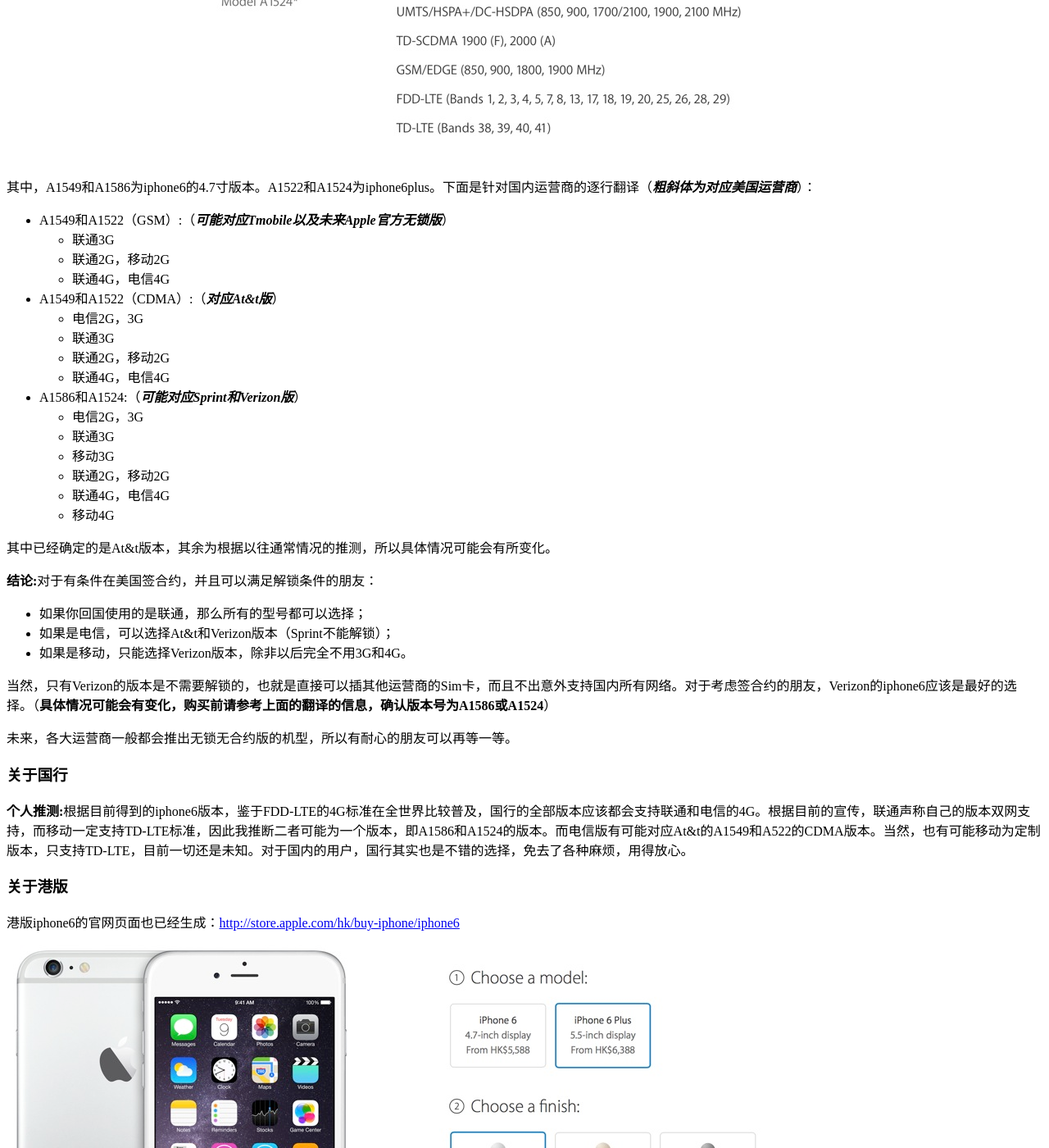
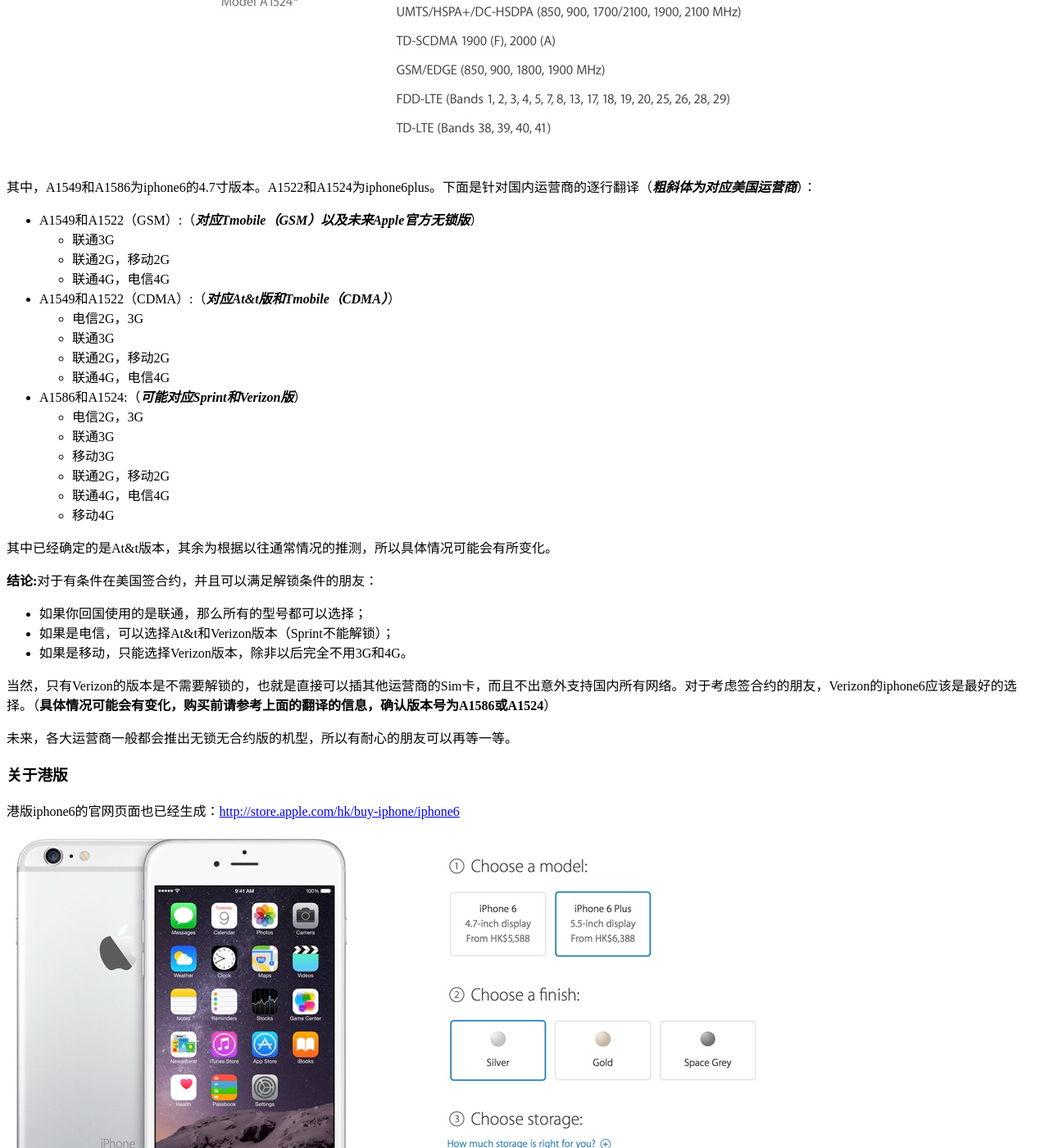
Before and after one commit to qiaogao/qiaogao.github.io, a Jekyll site: the page built from _posts/2014-09-10-iphone6.md, in a window 1280 px wide and 1400 px high, scrolled down 2167 px. Shown: the whole window at 82% size. Built offline with Jekyll 4.4.1, drawn with Linux system fonts in a browser that asks for light colours; Markdown is read by kramdown in place of the engine named in the settings; comment, search, counter and statistics services are not loaded.

Commit message:
ip6_change

```diff
--- a/_posts/2014-09-10-iphone6.md
+++ b/_posts/2014-09-10-iphone6.md
@@ -37,11 +37,11 @@
 
 其中，A1549和A1586为iphone6的4.7寸版本。A1522和A1524为iphone6plus。下面是针对国内运营商的逐行翻译（***粗斜体为对应美国运营商***）：
 
-*	A1549和A1522（GSM）:（***可能对应Tmobile以及未来Apple官方无锁版***）
+*	A1549和A1522（GSM）:（***对应Tmobile（GSM）以及未来Apple官方无锁版***）
 	*	联通3G
 	*	联通2G，移动2G
 	*	联通4G，电信4G
-*	A1549和A1522（CDMA）:（***对应At&t版***）
+*	A1549和A1522（CDMA）:（***对应At&t版和Tmobile（CDMA）***）
 	*	电信2G，3G
 	*	联通3G
 	*	联通2G，移动2G
@@ -66,9 +66,6 @@
 
 未来，各大运营商一般都会推出无锁无合约版的机型，所以有耐心的朋友可以再等一等。
 
-###关于国行
-
-**个人推测:**根据目前得到的iphone6版本，鉴于FDD-LTE的4G标准在全世界比较普及，国行的全部版本应该都会支持联通和电信的4G。根据目前的宣传，联通声称自己的版本双网支持，而移动一定支持TD-LTE标准，因此我推断二者可能为一个版本，即A1586和A1524的版本。而电信版有可能对应At&t的A1549和A522的CDMA版本。当然，也有可能移动为定制版本，只支持TD-LTE，目前一切还是未知。对于国内的用户，国行其实也是不错的选择，免去了各种麻烦，用得放心。
 
 ###关于港版
 
```
